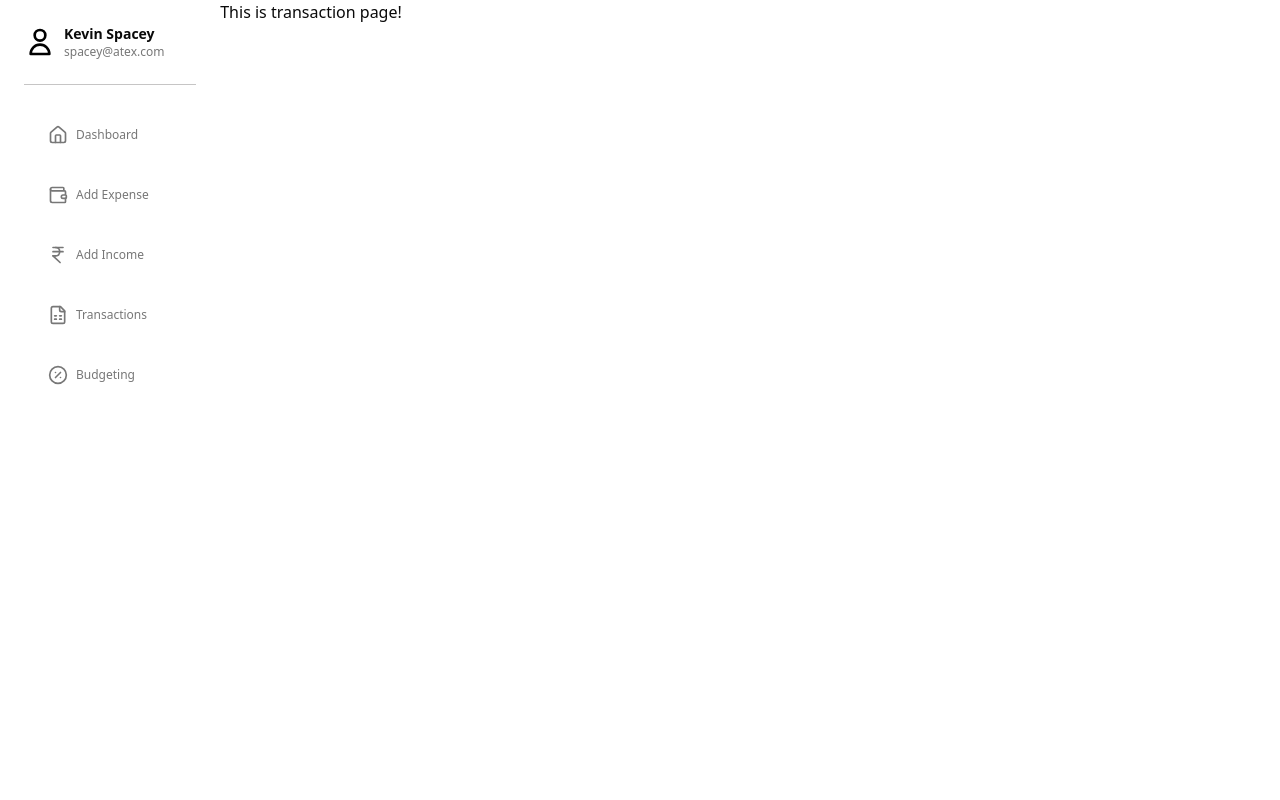
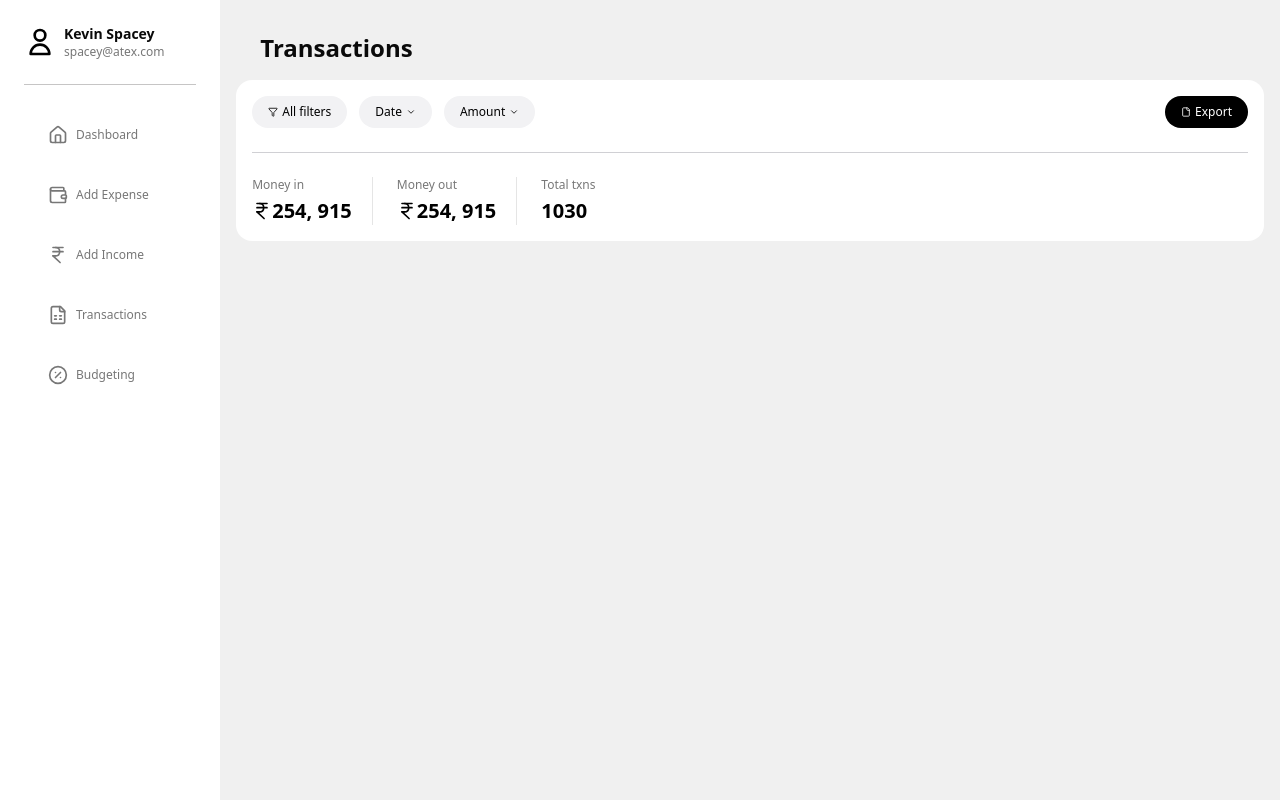
Before and after one commit to ayushmandwivedi/FlowFi, a Next.js app in the folder apps/user-app/: page /dashboard/transactions in a window 1280 px wide. Built offline with nearby package versions, Linux system fonts and the light colour scheme.

Commit message:
added summary card in transactions page

```diff
--- a/apps/user-app/app/dashboard/transactions/page.tsx
+++ b/apps/user-app/app/dashboard/transactions/page.tsx
@@ -1,3 +1,10 @@
+import { SummaryCard } from "components/transactions/SummaryCard";
+
 export default function Transactions() {
-  return <div>This is transaction page!</div>;
+  return (
+    <div className="bg-[#f0f0f0] p-4 h-screen w-full flex flex-col">
+      <div className="text-2xl font-bold my-4 mx-6">Transactions</div>
+      <SummaryCard />
+    </div>
+  );
 }
--- /dev/null
+++ b/apps/user-app/components/transactions/SummaryCard.tsx
@@ -0,0 +1,69 @@
+import { ChevronDown, File, Filter, IndianRupee } from "lucide-react";
+
+export const SummaryCard = () => {
+  return (
+    <div className="bg-white rounded-2xl p-4">
+      <div className="flex items-center justify-between">
+        <div className="flex gap-3">
+          <button
+            id="dropdownDefaultButton"
+            data-dropdown-toggle="dropdown"
+            className="text-black bg-[#f2f2f4] hover:bg-[#ceced1] font-medium rounded-2xl text-xs px-4 py-2 text-center inline-flex items-center"
+            type="button"
+          >
+            <Filter size={10} className="mr-1" />
+            All filters{" "}
+          </button>
+          <button
+            id="dropdownDefaultButton"
+            data-dropdown-toggle="dropdown"
+            className="text-black bg-[#f2f2f4] hover:bg-[#ceced1] font-medium rounded-2xl text-xs px-4 py-2 text-center inline-flex items-center"
+            type="button"
+          >
+            Date <ChevronDown size={10} className="ml-1" />
+          </button>
+          <button
+            id="dropdownDefaultButton"
+            data-dropdown-toggle="dropdown"
+            className="text-black bg-[#f2f2f4] hover:bg-[#ceced1] font-medium rounded-2xl text-xs px-4 py-2 text-center inline-flex items-center"
+            type="button"
+          >
+            Amount <ChevronDown size={10} className="ml-1" />
+          </button>
+        </div>
+        <div>
+          <button
+            id="dropdownDefaultButton"
+            data-dropdown-toggle="dropdown"
+            className="text-white bg-black hover:bg-[#ceced1] font-medium rounded-2xl text-xs px-4 py-2 text-center inline-flex items-center"
+            type="button"
+          >
+            <File size={10} className="mr-1" /> Export
+          </button>
+        </div>
+      </div>
+      {/* That mid line */}
+      <div className="bg-[#d0d0d4] h-[0.75px] w-full my-6"></div>
+      {/* That mid line */}
+      <div className="flex items-center gap-6">
+        <div className="text-[#777777] text-xs border-r-1 pr-5">
+          Money in{" "}
+          <div className="flex items-center text-xl text-black font-semibold mt-1">
+            <IndianRupee size={20} /> 254, 915
+          </div>
+        </div>
+        <div className="text-[#777777] text-xs border-r-1 pr-5">
+          Money out{" "}
+          <div className="flex items-center text-xl text-black font-semibold mt-1">
+            <IndianRupee size={20} />
+            254, 915
+          </div>
+        </div>
+        <div className="text-[#777777] text-xs">
+          Total txns{" "}
+          <div className="text-xl text-black font-semibold mt-1">1030</div>
+        </div>
+      </div>
+    </div>
+  );
+};
```
